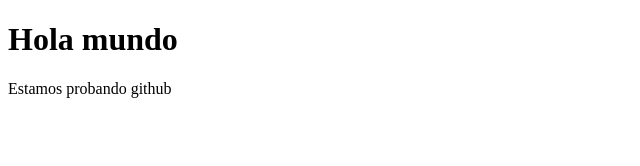
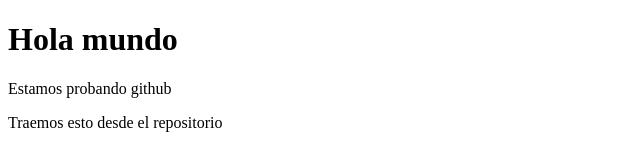
Before and after one commit to chukita/grupo10, a plain HTML site: page index.html in a window 1280 px wide. Shown: the whole page, without its empty margins (0-640 px from the left). Drawn offline with Linux system fonts and the light colour scheme.

Commit message:
Update index.html
commit desde github

```diff
--- a/index.html
+++ b/index.html
@@ -9,5 +9,6 @@
 <body>
     <h1>Hola mundo</h1>
     <p>Estamos probando github</p>
+    <p>Traemos esto desde el repositorio</p>
 </body>
 </html>
```
